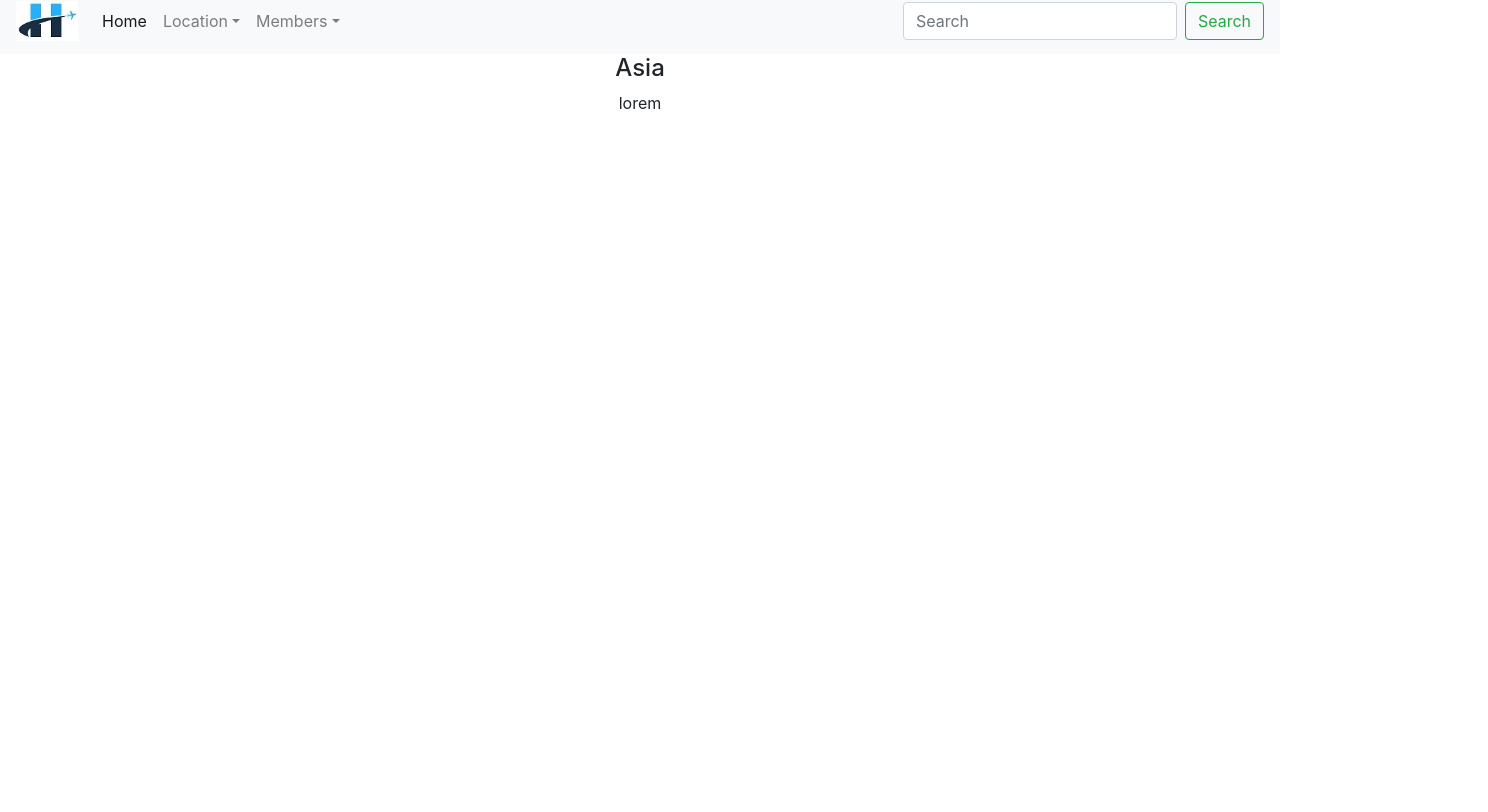
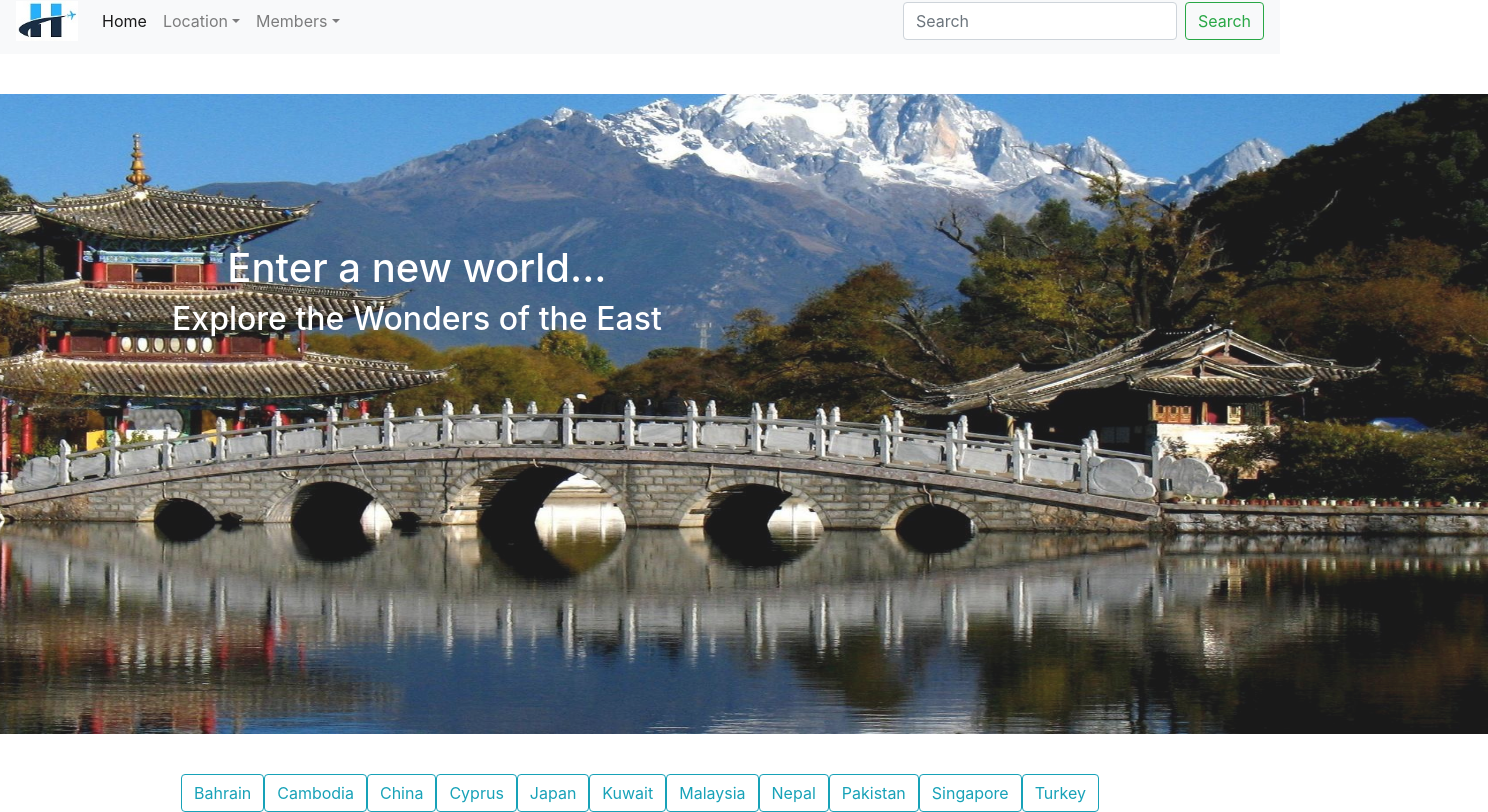
Before and after one commit to henrychia12/Hot-spot-searcher, a React (Create React App) app: page /asia in a window 1280 px wide. Shown: the part 12-824 px from the top of the page, 1488 px wide, since content can reach past the window. Before the commit the page ends 800 px from the top, so only its background shows below. Built offline with nearby package versions, Linux system fonts and the light colour scheme.

Commit message:
asian countries added into asia component along with new image

```diff
--- a/src/App.css
+++ b/src/App.css
@@ -25,6 +25,12 @@
   left: 150px;
 }
 
+#content-over-image-asia {
+  position: absolute;
+  top: 150px;
+  left: 380px;
+}
+
 .App-header {
   background-color: #FFFFFF;
   min-height: 90vh;
--- a/src/App.js
+++ b/src/App.js
@@ -6,7 +6,7 @@ import Home from './Components/Home';
 import Register from './Components/Register';
 import LogIn from './Components/LogIn';
 import Asia from './Components/Asia';
-import Turkey from './Components/Asia';
+import Turkey from './Components/Turkey';
 
 class App extends Component {
   render() {
@@ -14,6 +14,7 @@ class App extends Component {
       <BrowserRouter>
         <div className="App">
           <Navbar />
+          <Route exact path="/" component={Home} />
           <Route path= '/home' component={Home} />
           <Route path= '/register' component={Register} />
           <Route path= '/login' component={LogIn} />
--- a/src/Components/Asia.js
+++ b/src/Components/Asia.js
@@ -1,10 +1,31 @@
-import React from 'react'
+import React from 'react';
+import logo from '../asia-image.jpg';
 
 const Asia = () => {
-    return(
+    return (
         <div className="container">
-            <h4 className="center">Asia</h4>
-            <p>lorem</p>
+            <header className="App-header">
+                <div id="content-stuff">
+                    <img src={logo} className="App-logo" alt="logo" />
+                    <div id="content-over-image-asia">
+                        <h1>Enter a new world... </h1>
+                        <h2>Explore the Wonders of the East </h2>
+                    </div>
+                </div>
+            </header>
+            <div>
+            <button type="button" class="btn btn-outline-info">Bahrain</button>
+            <button type="button" class="btn btn-outline-info">Cambodia</button>
+            <button type="button" class="btn btn-outline-info">China</button>
+            <button type="button" class="btn btn-outline-info">Cyprus</button>
+            <button type="button" class="btn btn-outline-info">Japan</button>
+            <button type="button" class="btn btn-outline-info">Kuwait</button>
+            <button type="button" class="btn btn-outline-info">Malaysia</button>
+            <button type="button" class="btn btn-outline-info">Nepal</button>
+            <button type="button" class="btn btn-outline-info">Pakistan</button>
+            <button type="button" class="btn btn-outline-info">Singapore</button>
+            <button type="button" class="btn btn-outline-info">Turkey</button>
+            </div>
         </div>
     )
 }
--- a/src/Components/Home.js
+++ b/src/Components/Home.js
@@ -2,7 +2,7 @@ import React from 'react';
 import logo from '../city.jpg';
 
 const Home = () => {
-    return(
+    return (
         <div className="container">
             <header className="App-header">
                 <div id="content-stuff">
```
Also changed, not shown: src/asia-image.jpg (added), 1 other file (tests, documents, lock files or other folders). Lines whose indentation alone changed are shown as unchanged.
